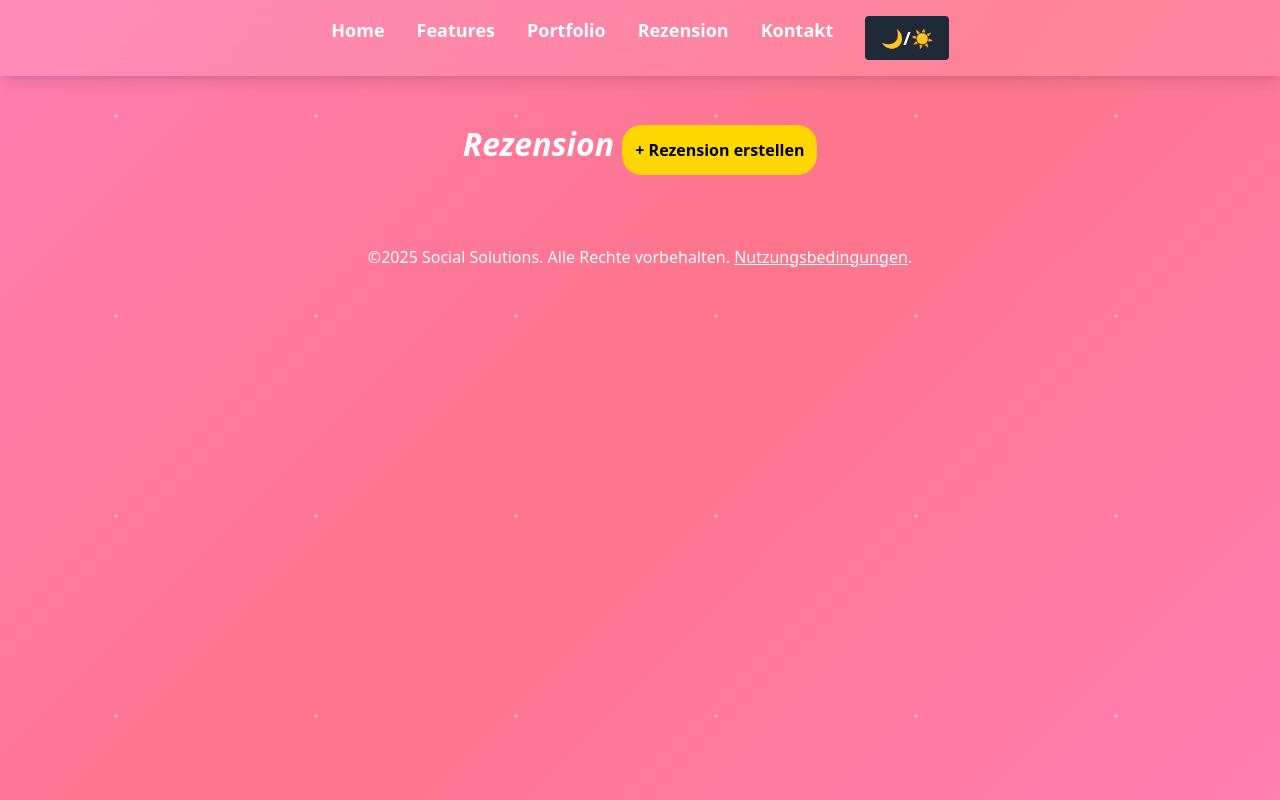
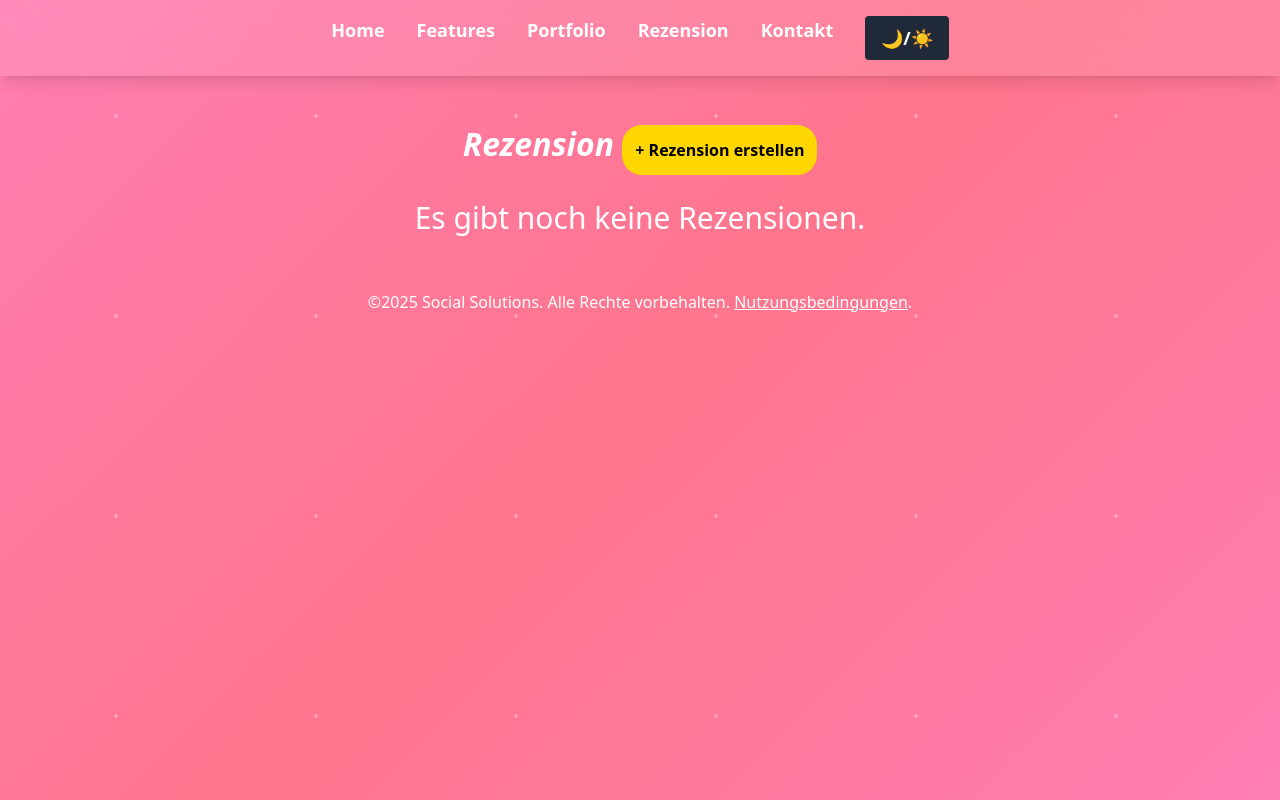
Before and after one commit to andraDumitrascu/SammelPlattform, a Django app: page /reviews/ in a window 1280 px wide. Run offline with Django 5.2, Linux system fonts and the light colour scheme; some libraries are stand-ins or nearby versions; some web fonts are replaced.

Commit message:
displaying reviews in reviews.html

```diff
--- a/SammelPlattform/SammelPlatt/templates/Reviews.html
+++ b/SammelPlattform/SammelPlatt/templates/Reviews.html
@@ -27,7 +27,18 @@
             Rezension
             <button onclick="Rezesionhinzufuegen()" id="rezensionhinzufuegen">+ Rezension erstellen</button>
         </h2>
-        <div id="rezension"></div>
+        <div id="rezension">
+            {% for rezension in bewertungen %}
+                <div class="review-box">
+                    <h3>{{ rezension.titel }}</h3>
+                    <p>Sterne: {{ rezension.sternezahl }}</p>
+                    <p>{{ rezension.beschreibung }}</p>
+                </div>
+            {% empty %}
+                <p>Es gibt noch keine Rezensionen.</p>
+            {% endfor %}
+        </div>
+
     </section>
 
     <footer class="footer">
--- a/SammelPlattform/SammelPlatt/views.py
+++ b/SammelPlattform/SammelPlatt/views.py
@@ -20,3 +20,10 @@ def reviews(request):
 
 def galerie(request):
     return render(request, 'Galerie.html')
+
+def rezensionen_anzeigen(request):
+    # Alle Bewertungen aus der Datenbank holen
+    bewertungen = Bewertung.objects.all()  # Alle Bewertungen abfragen
+
+    # Daten an das Template übergeben
+    return render(request, 'Reviews.html', {'Rezension': bewertungen})
--- a/SammelPlattform/SammelPlattform/urls.py
+++ b/SammelPlattform/SammelPlattform/urls.py
@@ -24,4 +24,5 @@ urlpatterns = [
     path('datenschutz/', views.datenschutz, name='datenschutz'),
     path('terms/', views.terms, name='terms'),
     path('reviews/', views.reviews, name='reviews'),
+    path('reviews/', views.rezensionen_anzeigen, name='reviews'),
 ]
```
